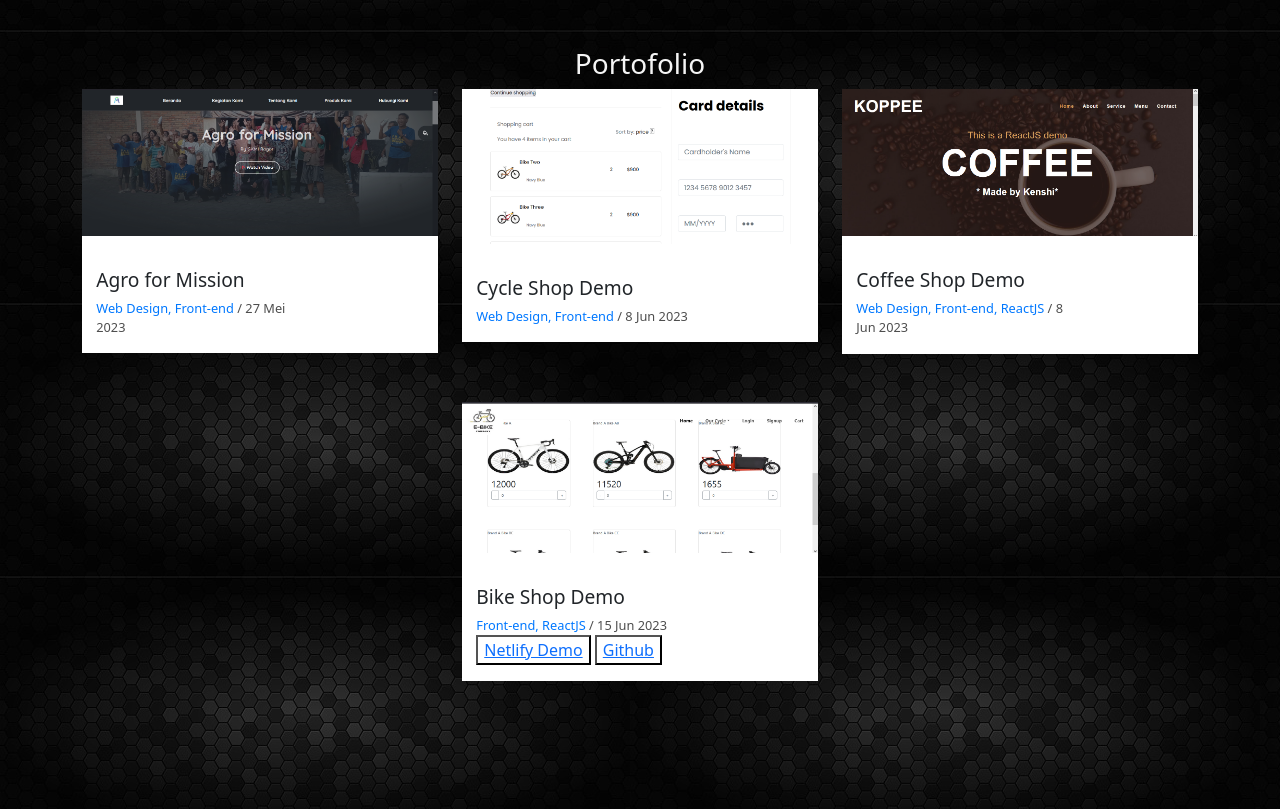
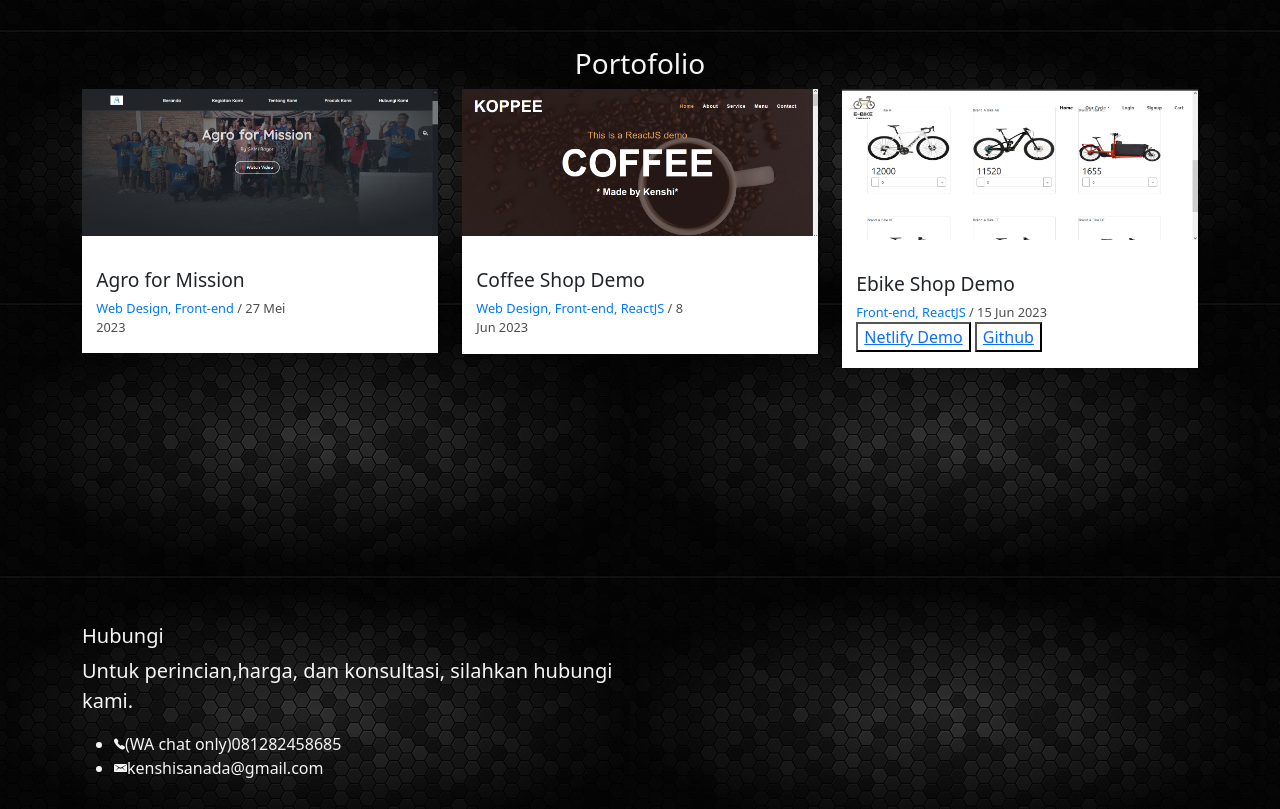
Before and after one commit to kenshisanada/personal-developer-site, a plain HTML site: page index.html in a window 1280 px wide. Shown: the part 1880-2689 px from the top of the page. Drawn offline with nearby package versions, Linux system fonts and the light colour scheme; files whose address does not match are found by name.

Commit message:
removing some codes

```diff
--- a/index.html
+++ b/index.html
@@ -201,26 +201,6 @@
                 <div class="col-md-4">
                 <div class="work-box">
                     <div class="work-img">
-                    <a href="https://cycleshop-website-sample.netlify.app/">
-                    <img src="img/work-2.png" alt="cycle-shop-demo" class="img-fluid">
-                    </a>
-                    </div>
-                    <div class="work-content">
-                    <div class="row">
-                        <div class="col-sm-8">
-                        <h2 class="w-title">Cycle Shop Demo</h2>
-                        <div class="w-more">
-                            </a>
-                            <span class="w-ctegory">Web Design, Front-end</span> / <span class="w-date">8 Jun 2023</span>
-                        </div>
-                        </div>
-                    </div>
-                    </div>
-                </div>
-                </div>
-                <div class="col-md-4">
-                <div class="work-box">
-                    <div class="work-img">
                     <a href="https://github.com/kenshisanada/coffeeshop-react">
                     <img src="img/work-3.png" alt="coffee-shop-demo" class="img-fluid">
                     </a>
@@ -246,7 +226,7 @@
                     <div class="work-content">
                     <div class="row">
                         <div class="col-sm-8">
-                        <h2 class="w-title">Bike Shop Demo</h2>
+                        <h2 class="w-title">Ebike Shop Demo</h2>
                             <div class="w-more">
                                 <span class="w-ctegory">Front-end, ReactJS</span> / <span class="w-date">15 Jun 2023</span>
                             </div>
```
